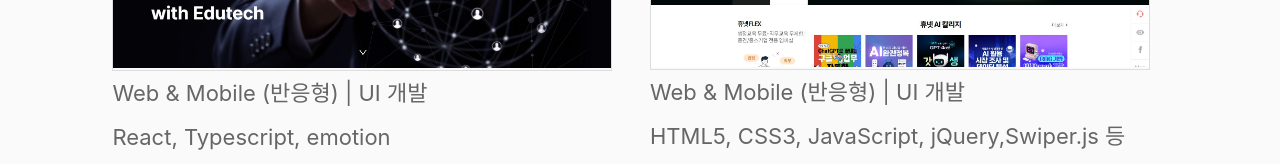
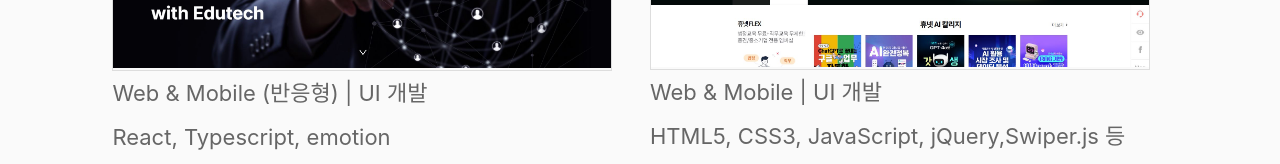
Before and after one commit to sungjinhee/2025, a plain HTML site: page index.html in a window 1280 px wide. Shown: the part 2469-2633 px from the top of the page. Drawn offline with nearby package versions, Linux system fonts and the light colour scheme; a web font is replaced by a local one.

Commit message:
Update index.html

```diff
--- a/index.html
+++ b/index.html
@@ -165,7 +165,7 @@
                     <img src="images/hunet.jpg" alt="휴넷">
                   </a>
                 </div>
-                <p>Web & Mobile (반응형) | UI 개발</p>
+                <p>Web & Mobile | UI 개발</p>
                 <p>HTML5, CSS3, JavaScript, jQuery,Swiper.js 등 </p>
               </div>
             </li>
```
